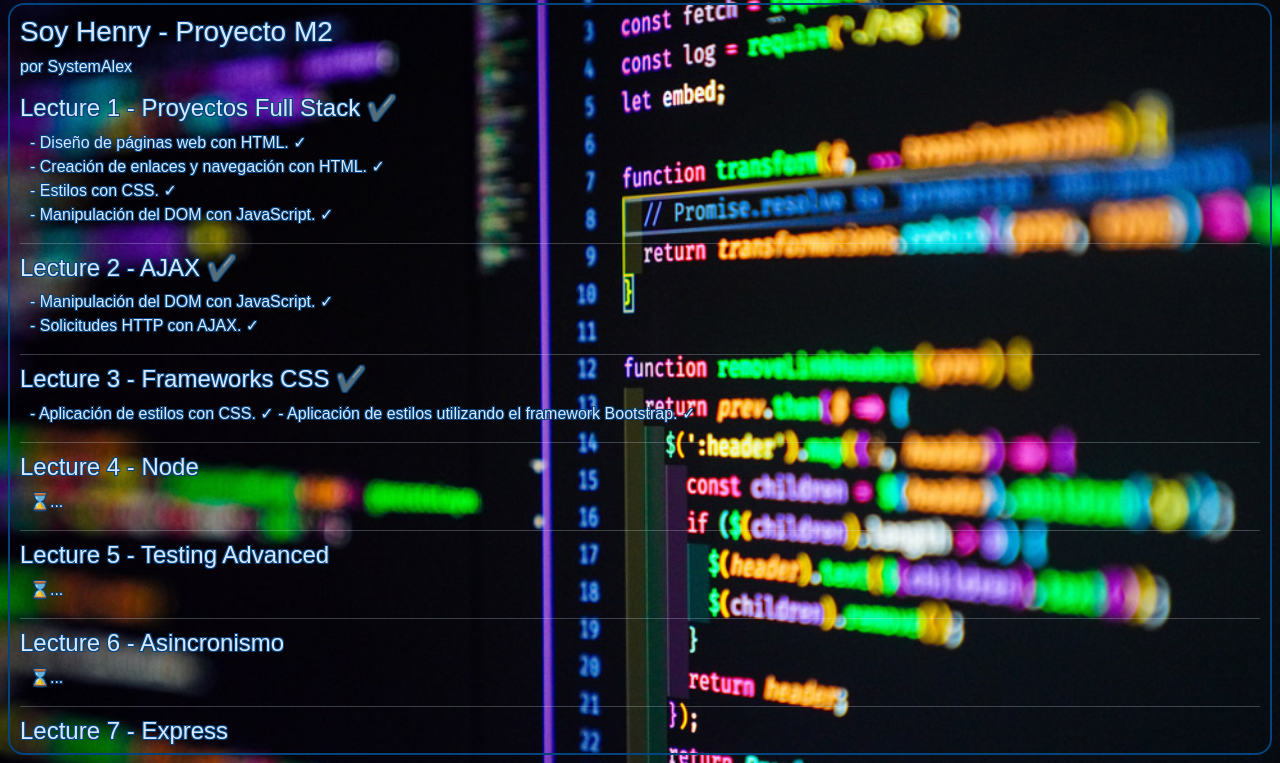
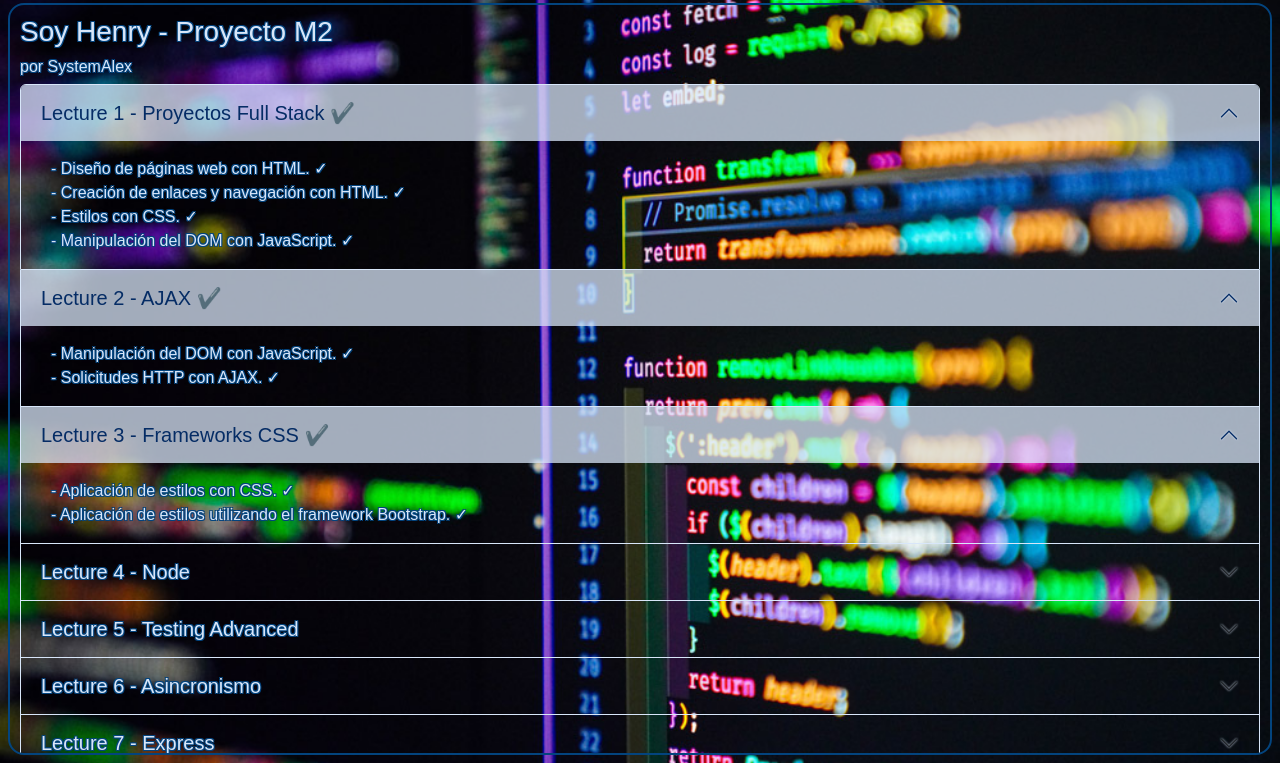
Before and after one commit to SystemAlex/PM2-SystemAlex, a website: page front/pages/proyecto.html in a window 1280 px wide. Shown: the part 37-800 px from the top of the page. Drawn offline with nearby package versions, Linux system fonts and the light colour scheme; a web font is replaced by a local one.

Commit message:
Lecture 3

```diff
--- a/front/pages/proyecto.html
+++ b/front/pages/proyecto.html
@@ -4,12 +4,12 @@
     <meta charset="UTF-8">
     <meta name="viewport" content="width=device-width, initial-scale=1.0">
     <title>Soy Henry - Proyecto M2 - Sobre Mi</title>
-    <link rel="apple-touch-icon" sizes="180x180" href="favicon/apple-touch-icon.png">
-    <link rel="icon" type="image/png" sizes="32x32" href="favicon/favicon-32x32.png">
-    <link rel="icon" type="image/png" sizes="16x16" href="favicon/favicon-16x16.png">
+    <link rel="apple-touch-icon" sizes="180x180" href="../favicon/apple-touch-icon.png">
+    <link rel="icon" type="image/png" sizes="32x32" href="../favicon/favicon-32x32.png">
+    <link rel="icon" type="image/png" sizes="16x16" href="../favicon/favicon-16x16.png">
     <link rel="manifest" href="../site.webmanifest">
-    <link rel="mask-icon" href="favicon/safari-pinned-tab.svg" color="#daedf8">
-    <link rel="shortcut icon" href="favicon/favicon.ico">
+    <link rel="mask-icon" href="../favicon/safari-pinned-tab.svg" color="#daedf8">
+    <link rel="shortcut icon" href="../favicon/favicon.ico">
     <link href="../styles/reset.css" rel="stylesheet" type="text/css">
     <link rel="stylesheet" href="https://cdn.jsdelivr.net/npm/bootstrap@latest/dist/css/bootstrap.min.css">
     <link href="../styles/styles.css" rel="stylesheet" type="text/css">
@@ -34,67 +34,15 @@
             <div>
                 <div class="proyecto d-flex flex-column">
                     <div class="overflow-auto p-10">
-                        <div class="h-auto pb-10">
+                        <div id="modulos" class="accordion h-auto pb-10">
                             <h3>Soy Henry - Proyecto M2</h3>
                             <h6>por SystemAlex</h6>
                         </div>
-
-                        <h4>Lecture 1 - Proyectos Full Stack ✔️</h4>
-                        <p>
-                            - Diseño de páginas web con HTML. ✓<br />
-                            - Creación de enlaces y navegación con HTML. ✓<br />
-                            - Estilos con CSS. ✓<br />
-                            - Manipulación del DOM con JavaScript. ✓<br />
-                        </p><hr />
-
-                        <h4>Lecture 2 - AJAX ✔️</h4>
-                        <p>
-                            - Manipulación del DOM con JavaScript. ✓<br />
-                            - Solicitudes HTTP con AJAX. ✓<br />
-                        </p><hr />
-
-                        <h4>Lecture 3 - Frameworks CSS ✔️</h4>
-                        <p>
-                            - Aplicación de estilos con CSS. ✓
-                            - Aplicación de estilos utilizando el framework Bootstrap. ✓
-                        </p><hr />
-
-                        <h4>Lecture 4 - Node</h4>
-                        <p>⌛...</p><hr />
-
-                        <h4>Lecture 5 - Testing Advanced</h4>
-                        <p>⌛...</p><hr />
-
-                        <h4>Lecture 6 - Asincronismo</h4>
-                        <p>⌛...</p><hr />
-
-                        <h4>Lecture 7 - Express</h4>
-                        <p>⌛...</p><hr />
-
-                        <h4>Lecture 8 - Express II</h4>
-                        <p>⌛...</p><hr />
-
-                        <h4>Lecture 9 - Database Fundamentals</h4>
-                        <p>⌛...</p><hr />
-
-                        <h4>Lecture 10 - MongoDB</h4>
-                        <p>⌛...</p><hr />
-
-                        <h4>Lecture 11 - Mongoose</h4>
-                        <p>⌛...</p><hr />
-
-                        <h4>Lecture 12 - Mongoose II</h4>
-                        <p>⌛...</p><hr />
-
-                        <h4>Lecture 13 - Backend Advanced</h4>
-                        <p>⌛...</p><hr />
-
-                        <h4>Lecture 14 - JavaScript Advanced</h4>
-                        <p>⌛...</p><hr />
                     </div>
                 </div>
             </div>
         </section>
     </main>
+    <script src="../scripts/proyecto.js"></script>
 </body>
 </html>
--- /dev/null
+++ b/front/scripts/proyecto.js
@@ -0,0 +1,111 @@
+const modulodos = [
+    {
+        titulo: "Lecture 1 - Proyectos Full Stack ✔️",
+        actividad: ["- Diseño de páginas web con HTML. ✓", "- Creación de enlaces y navegación con HTML. ✓", "- Estilos con CSS. ✓", "- Manipulación del DOM con JavaScript. ✓"]
+    },
+    {
+        titulo: "Lecture 2 - AJAX ✔️",
+        actividad: ["- Manipulación del DOM con JavaScript. ✓", "- Solicitudes HTTP con AJAX. ✓"]
+    },
+    {
+        titulo: "Lecture 3 - Frameworks CSS ✔️",
+        actividad: ["- Aplicación de estilos con CSS. ✓", "- Aplicación de estilos utilizando el framework Bootstrap. ✓"]
+    },
+    {
+        titulo: "Lecture 4 - Node",
+        actividad: ["⌛..."]
+    },
+    {
+        titulo: "Lecture 5 - Testing Advanced",
+        actividad: ["⌛..."]
+    },
+    {
+        titulo: "Lecture 6 - Asincronismo",
+        actividad: ["⌛..."]
+    },
+    {
+        titulo: "Lecture 7 - Express",
+        actividad: ["⌛..."]
+    },
+    {
+        titulo: "Lecture 8 - Express II",
+        actividad: ["⌛..."]
+    },
+    {
+        titulo: "Lecture 9 - Database Fundamentals",
+        actividad: ["⌛..."]
+    },
+    {
+        titulo: "Lecture 10 - MongoDB",
+        actividad: ["⌛..."]
+    },
+    {
+        titulo: "Lecture 11 - Mongoose",
+        actividad: ["⌛..."]
+    },
+    {
+        titulo: "Lecture 12 - Mongoose II",
+        actividad: ["⌛..."]
+    },
+    {
+        titulo: "Lecture 13 - Backend Advanced",
+        actividad: ["⌛..."]
+    },
+    {
+        titulo: "Lecture 14 - JavaScript Advanced",
+        actividad: ["⌛..."]
+    }
+];
+
+let counter = 1;
+
+const moduloHTML = (modulo) => {
+    const { titulo, actividad } = modulo;
+    const show = actividad.length > 1;
+
+    const item = document.createElement("div");
+    item.classList.add("accordion-item");
+
+    const head = document.createElement("h5");
+    head.classList.add("accordion-header");
+
+    const button = document.createElement("button");
+    button.classList.add("accordion-button");
+    button.classList.add("fs-5");
+    button.classList.add("shadow-none");
+    show ? "" : button.classList.add("collapsed");
+    button.type = "button";
+    button.setAttribute("data-bs-toggle", "collapse");
+    button.setAttribute("data-bs-target", "#collapse" + counter);
+    button.setAttribute("aria-expanded", show);
+    button.setAttribute("aria-controls", "collapse" + counter);
+    button.textContent = titulo;
+
+    head.appendChild(button);
+
+    const collapse = document.createElement("div");
+    collapse.id = "collapse" + counter;
+    collapse.classList.add("accordion-collapse");
+    collapse.classList.add("collapse");
+    show ? collapse.classList.add("show") : "";
+
+    const body = document.createElement("div");
+    body.classList.add("accordion-body");
+    actividad.map((element) => {
+        const gen = document.createElement("p");
+        gen.innerHTML = element;
+        body.appendChild(gen);
+    });
+
+    collapse.appendChild(body);
+
+    item.appendChild(head);
+    item.appendChild(collapse);
+
+    counter++;
+    return item;
+}
+
+const modulos = document.getElementById("modulos");
+const losmodulos = modulodos.map(moduloHTML);
+losmodulos.forEach(elemento => modulos.appendChild(elemento));
--- a/front/styles/styles.css
+++ b/front/styles/styles.css
@@ -182,14 +182,25 @@
     }
 
     .proyecto * {
+        --bs-accordion-active-bg: #D8E6F9BF;
         color: var(--var-azul-light);
         background-color: transparent;
-        padding: 0px;
+        box-sizing: border-box;
+        border-color: var(--var-azul-light);
     }
 
     .proyecto p {
         margin-left: 10px;
+        margin-bottom: 0px;
     }
+
+.accordion-button.collapsed {
+    text-shadow: 1px 1px 0px var(--var-azul-dark), -1px -1px 0px var(--var-azul-dark), -1px 1px 0px var(--var-azul-dark), 1px -1px 0px var(--var-azul-dark);
+}
+
+.accordion-button::after {
+    filter: drop-shadow(0px 0px 1px var(--var-azul-light));
+}
 
 .p-10 {
     padding: 10px;
```
Also changed, not shown: front/pages/about.html (+5 -5 lines), front/pages/catalogo.html (+5 -5 lines).
